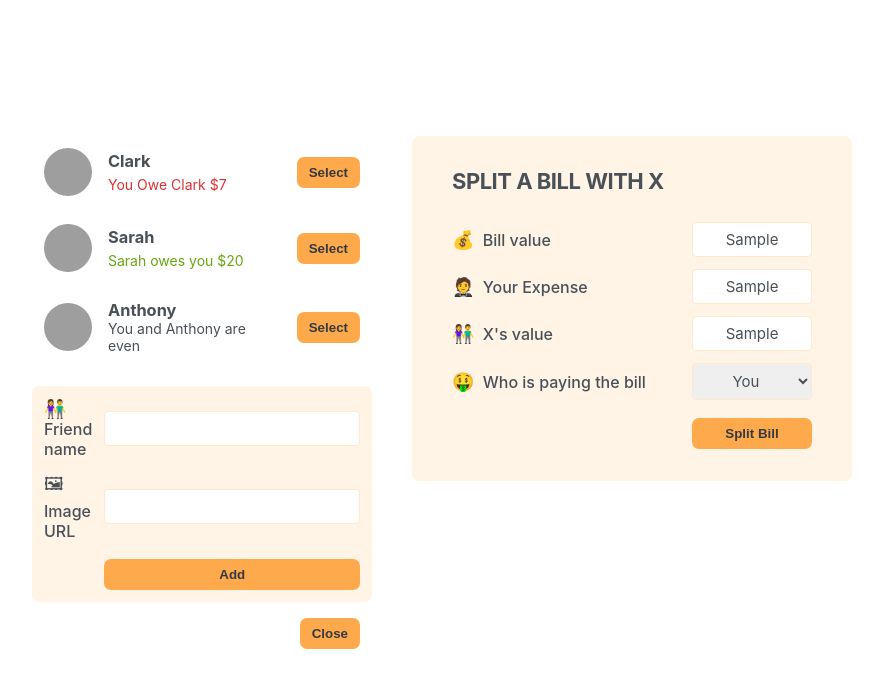
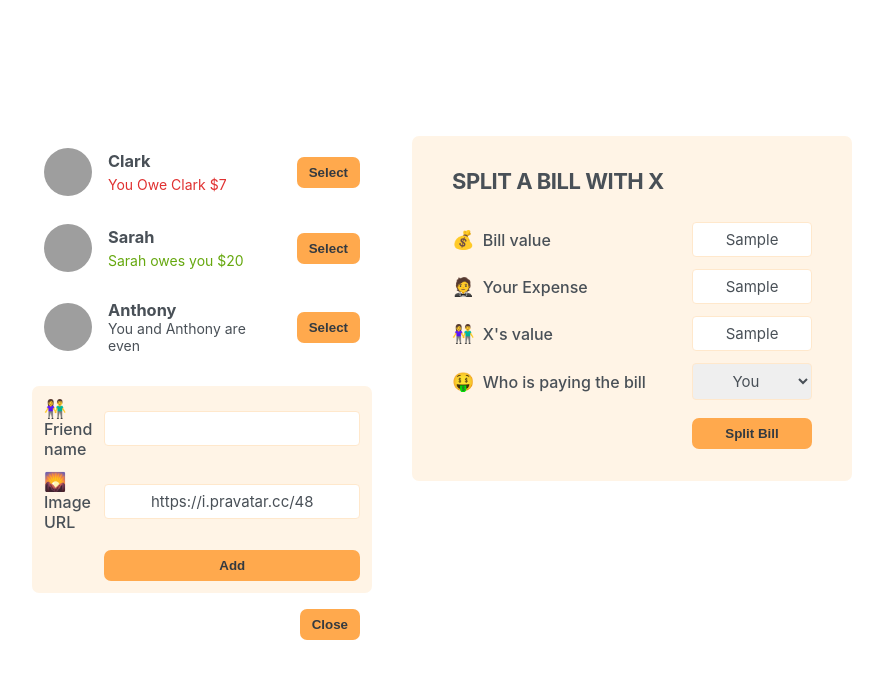
Before and after one commit to SarmadRehman/React-Practice-Jonas-Course, a React (Create React App) app in the folder 06-eat-n-split/: page / in a window 1280 px wide. Both pictures are taken after typing "Sample", "Sample", "Sample" into the empty fields and a click on the button "Add Friend". Shown: the top 688 px of the page, without its empty margins (198-1081 px from the left). Built offline with nearby package versions, Linux system fonts and the light colour scheme; grey boxes are pictures that could not be loaded.

Commit message:
06- adding a new friend vid-06

```diff
--- a/06-eat-n-split/src/App.js
+++ b/06-eat-n-split/src/App.js
@@ -31,14 +31,22 @@ function Button({ children, onClick }) {
 
 export default function App() {
   const [showAddFriend, setShowAddFriend] = useState(false);
+  const [friends, setFriends] = useState(initialFriends);
   function handleShowAddFriend() {
     setShowAddFriend((show) => !show);
   }
+
+  function handleAddFriend(newFriend) {
+    setFriends((friends) => [...friends, newFriend]);
+    setShowAddFriend(false);
+  }
+
   return (
     <div className="app">
       <div className="sidebar">
-        <FriendsLits />
-        {showAddFriend && <FormAddFriend />}
+        <FriendsLits friends={friends} />
+
+        {showAddFriend && <FormAddFriend onAddFriend={handleAddFriend} />}
         <Button onClick={handleShowAddFriend}>
           {showAddFriend ? "Close" : "Add Friend"}
         </Button>
@@ -48,12 +56,11 @@ export default function App() {
   );
 }
 
-function FriendsLits() {
-  const friends = initialFriends;
+function FriendsLits({ friends }) {
   return (
     <ul>
       {friends.map((friend) => (
-        <Friend friend={friend} key={friend.id} />
+        <Friend friend={friend} key={String(friend.id)} />
       ))}
     </ul>
   );
@@ -75,21 +82,51 @@ function Friend({ friend }) {
         </p>
       )}
       {friend.balance === 0 && <p>You and {friend.name} are even</p>}
-      <Button className="button"> Select </Button>
+      <Button> Select </Button>
     </li>
   );
 }
 
-function FormAddFriend() {
+function FormAddFriend({ onAddFriend }) {
+  const [name, setName] = useState("");
+  const [image, setImage] = useState("https://i.pravatar.cc/48");
+
+  function handleSubmit(e) {
+    e.preventDefault();
+
+    if (!name || !image) return;
+
+    const id = crypto.randomUUID();
+    const newFriend = {
+      id,
+      name,
+      image: `${image}?=${id}`,
+      balance: 0,
+    };
+
+    onAddFriend(newFriend);
+
+    setName("");
+    setImage("https://i.pravatar.cc/48");
+  }
+
   return (
-    <form className="form-add-friend">
-      <label>👫Friend name</label>
-      <input type="text"></input>
+    <form className="form-add-friend" onSubmit={handleSubmit}>
+      <label>👫 Friend name</label>
+      <input
+        type="text"
+        value={name}
+        onChange={(e) => setName(e.target.value)}
+      />
 
-      <label>🖼 Image URL</label>
-      <input type="text"></input>
+      <label>🌄 Image URL</label>
+      <input
+        type="text"
+        value={image}
+        onChange={(e) => setImage(e.target.value)}
+      />
 
-      <Button>Add </Button>
+      <Button>Add</Button>
     </form>
   );
 }
```
